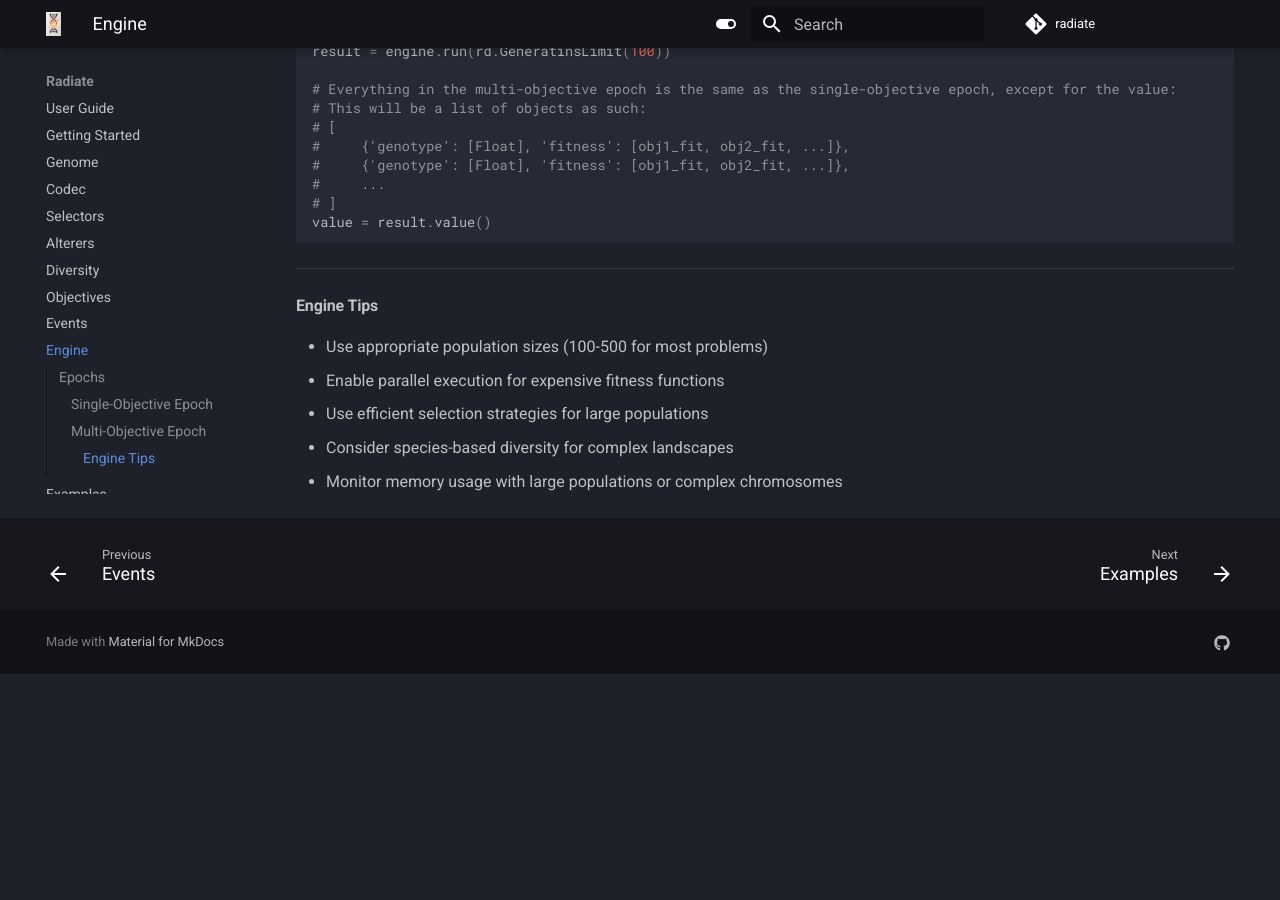
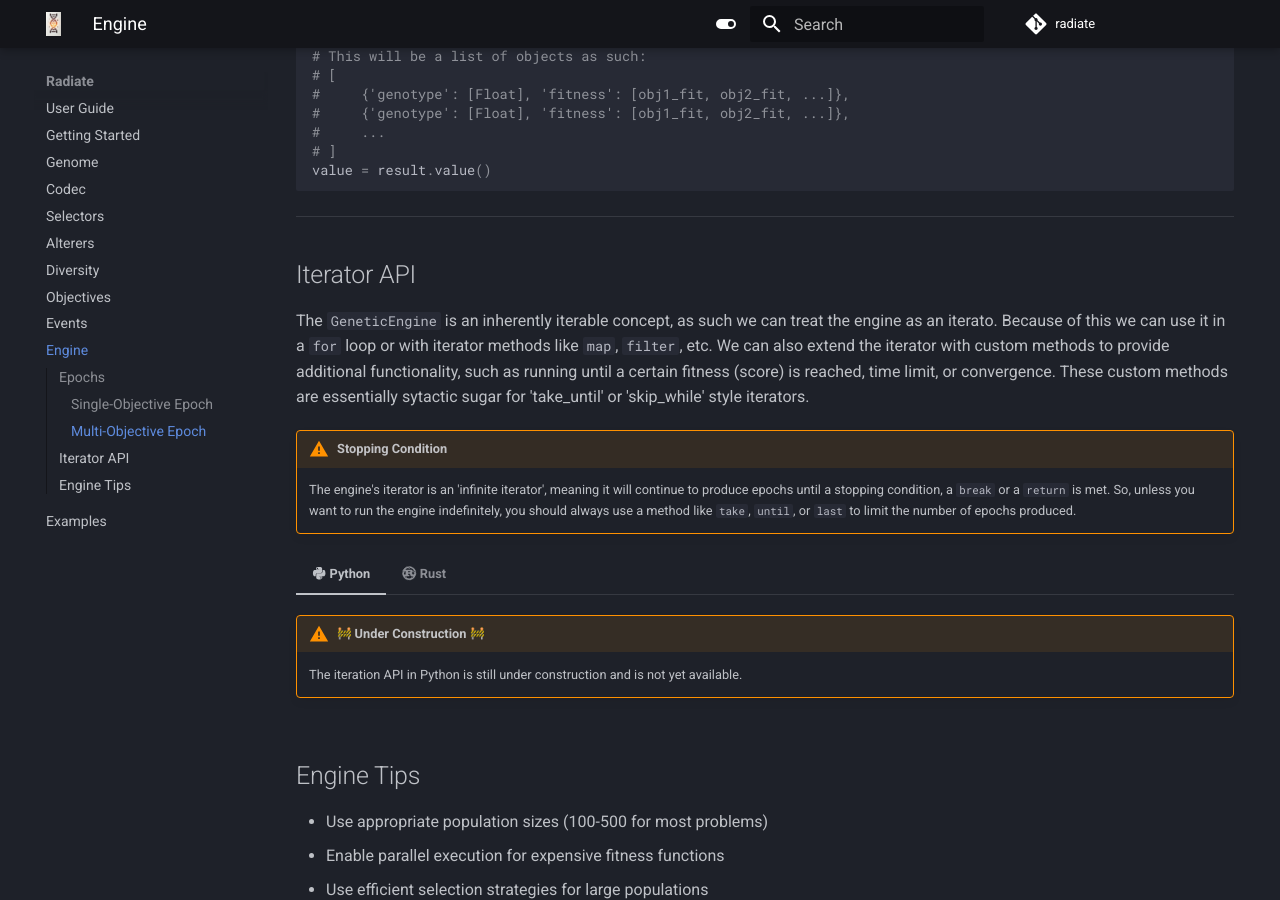
Before and after one commit to pkalivas/radiate, an MkDocs documentation site: the page built from docs/source/engines.md, in a window 1280 px wide and 900 px high, scrolled down 2186 px. Built offline with MkDocs 1.6.1 and Material for MkDocs 9.7.7, drawn with Linux system fonts in a browser that asks for light colours; emoji names are drawn with the system emoji font; comment, search, counter and statistics services are not loaded; before the commit the page ends 2860 px from its top, so only the background shows below that.

Commit message:
Adds iterator API to GeneticEngine
Introduces an iterator API to the `GeneticEngine`, allowing users to treat the engine as an iterator and use it in `for` loops or with iterator methods.

This change provides custom iterator methods for running the engine until a certain score, time limit, or convergence is reached, improving usability and flexibility.

````diff
--- a/docs/source/engines.md
+++ b/docs/source/engines.md
@@ -7,8 +7,6 @@ The `GeneticEngine` is the core component. Once built, it manages the entire evo
 ## Epochs
 
 Each epoch represents a single generation in the evolutionary process. An epoch contains information related not only the current generation, but also the engine's state at that point in time. This is the primary output of the engine, and it can be used to track progress, visualize results, or make decisions based on the evolutionary process. Because there are two main types of optimization problems the engine can solve (single-objective and multi-objective), the engine produces different types of epochs depending on the objective type.
-
----
 
 ### Single-Objective Epoch
 
@@ -98,8 +96,6 @@ This is the default epoch for the engine - `Generation`. It contains:
     let time: Duration = result.time();
     ```
 
----
-
 ### Multi-Objective Epoch
 
 When the engine is configured for multi-objective optimization, the engine produces `MultiObjectiveGeneration` objects. When building the engine, once you specify multi-objective optimization or a front_size, the engine will change types from `Generation` to `MultiObjectiveGeneration`. This epoch contains:
@@ -172,6 +168,55 @@ When the engine is configured for multi-objective optimization, the engine produ
 
 ---
 
+## Iterator API
+
+The `GeneticEngine` is an inherently iterable concept, as such we can treat the engine as an iterato. Because of this we can use it in a `for` loop or with iterator methods like `map`, `filter`, etc. We can also extend the iterator with custom methods to provide additional functionality, such as running until a certain fitness (score) is reached, time limit, or convergence. These custom methods are essentially sytactic sugar for 'take_until' or 'skip_while' style iterators.
+
+!!! warning "Stopping Condition"
+
+    The engine's iterator is an 'infinite iterator', meaning it will continue to produce epochs until a stopping condition, a `break` or a `return` is met. So, unless you want to run the engine indefinitely, you should always use a method like `take`, `until`, or `last` to limit the number of epochs produced.
+
+
+=== ":fontawesome-brands-python: Python"
+
+    !!! warning ":construction: Under Construction :construction:"
+
+        The iteration API in Python is still under construction and is not yet available.
+
+=== ":fontawesome-brands-rust: Rust"
+
+    ```rust
+    use radiate::*;
+    use std::time::Duration;
+
+    // Create an engine
+    let mut engine = GeneticEngine::builder()
+        .codec(FloatCodec::scalar(0.0..1.0))
+        .fitness_fn(|genotype: f32| my_fitness_fn(genotype))
+        // ... other parameters ...
+        .build();
+
+    // 1.) use a simple for loop to iterate through 100 generations
+    for epoch in engine.iter().take(100) {
+        println!("Generation {}: Score = {}", epoch.index(), epoch.score().as_f32());
+    }
+
+    // 2.) use the iterator's custom methods to run until a score target is reached
+    let target_score = 0.01;
+    let result = engine.iter().until_score_equal(target_score).take(1).last().unwrap();
+    let result = engine.iter().until_score_below(target_score).take(1).last().unwrap();
+    let result = engine.iter().until_score_above(target_score).take(1).last().unwrap();
+
+    // 3.) run until a time limit is reached
+    let time_limit = Duration::from_secs(60);
+    let result = engine.iter().until_duration(time_limit).take(1).last().unwrap();
+
+    // 4.) run until convergence
+    let window = 50;
+    let epsilon = 0.01; // how close the scores must be over the window to consider convergence
+    let result = engine.iter().until_convergence(window, epsilon).take(1).last().unwrap();
+    ```
+
 <!-- ## Execution Models
 
 ### Iterator Pattern
@@ -229,7 +274,7 @@ The engine supports different execution strategies:
 
 --- -->
 
-#### Engine Tips
+## Engine Tips
 
 * Use appropriate population sizes (100-500 for most problems)
 * Enable parallel execution for expensive fitness functions
````
